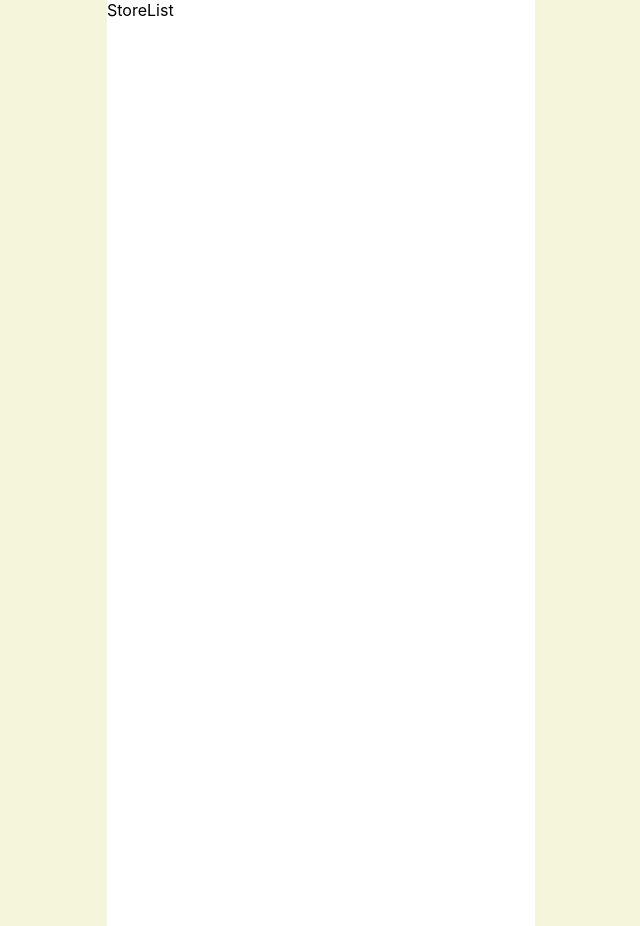
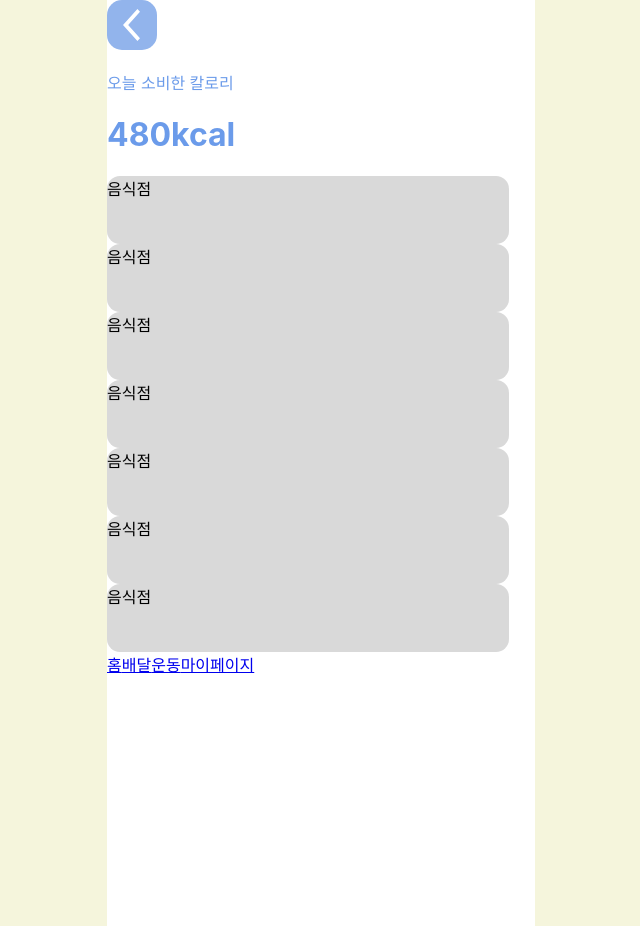
Before and after one commit to cherry-in/vium, a React (Create React App) app in the folder client/: page /store/list in a window 1280 px wide. Shown: the whole page, without its empty margins (319-959 px from the left). Built offline with nearby package versions, Linux system fonts and the light colour scheme.

Commit message:
storelist 기본 구성 완료

```diff
--- /dev/null
+++ b/client/src/Components/Previous.js
@@ -0,0 +1,23 @@
+import React from "react";
+
+const Previous = () => {
+  return (
+    <div>
+      <svg
+        width="50"
+        height="50"
+        viewBox="0 0 50 50"
+        fill="none"
+        xmlns="http://www.w3.org/2000/svg"
+      >
+        <rect width="50" height="50" rx="15" fill="#92B4EC" />
+        <path
+          d="M33 11.8606L30.4216 9L16 25L30.4216 41L33 38.1394L21.1568 25L33 11.8606Z"
+          fill="white"
+        />
+      </svg>
+    </div>
+  );
+};
+
+export default Previous;
--- /dev/null
+++ b/client/src/Components/StoreList.js
@@ -0,0 +1,32 @@
+import React from "react";
+
+const StoreList = () => {
+  const round = {
+    height: "68px",
+    width: "402px",
+    borderRadius: "13px",
+    background: "#D9D9D9",
+  };
+  const stores = [
+    "음식점",
+    "음식점",
+    "음식점",
+    "음식점",
+    "음식점",
+    "음식점",
+    "음식점",
+  ];
+  return (
+    <div>
+      {stores.map((item, i) => {
+        return (
+          <div key={i} style={round}>
+            {item}
+          </div>
+        );
+      })}
+    </div>
+  );
+};
+
+export default StoreList;
--- a/client/src/Pages/StoreList.js
+++ b/client/src/Pages/StoreList.js
@@ -1,8 +1,17 @@
 import React from 'react'
+import Calories from '../Components/Calories'
+import Footer from '../Components/Footer'
+import Previous from '../Components/Previous'
+import StoreLists from '../Components/StoreList'
 
 const StoreList = () => {
   return (
-    <div>StoreList</div>
+    <div>
+      <Previous />
+      <Calories />
+      <StoreLists />
+      <Footer />
+    </div>
   )
 }
 
```
